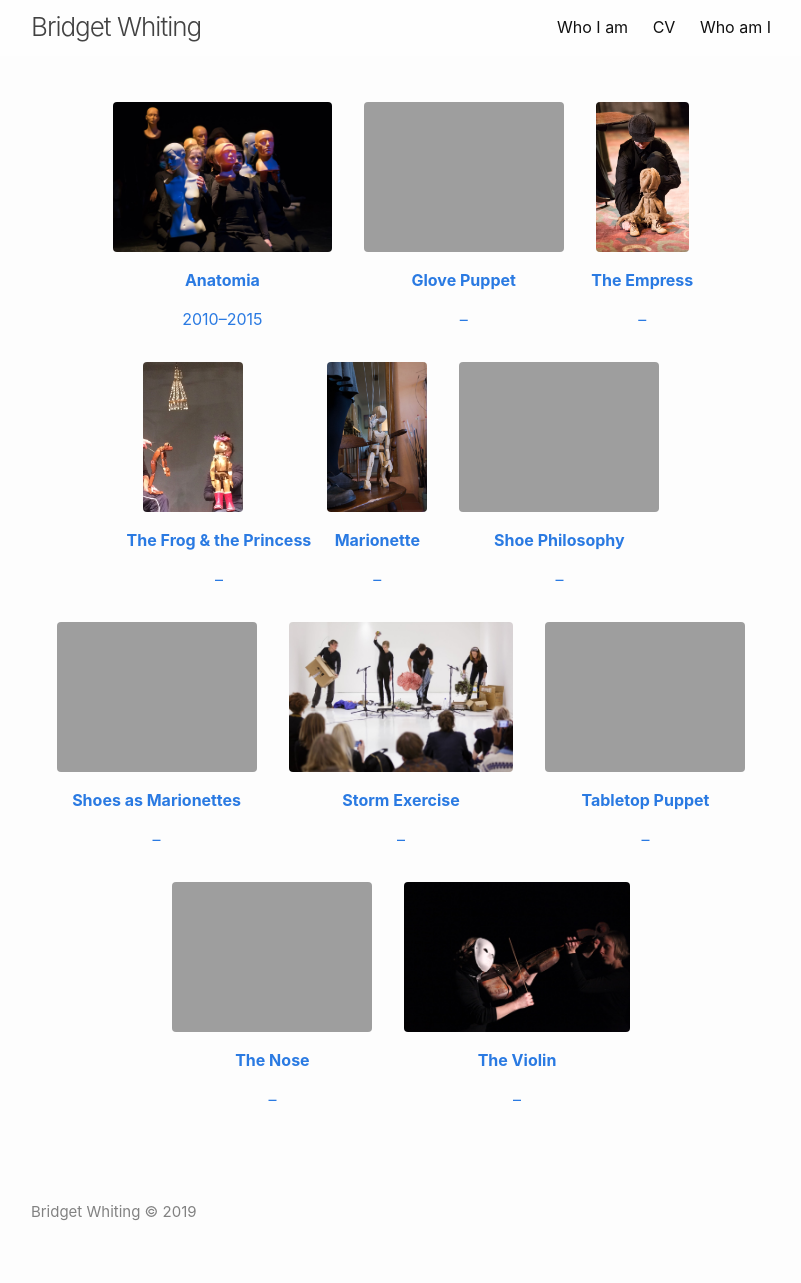
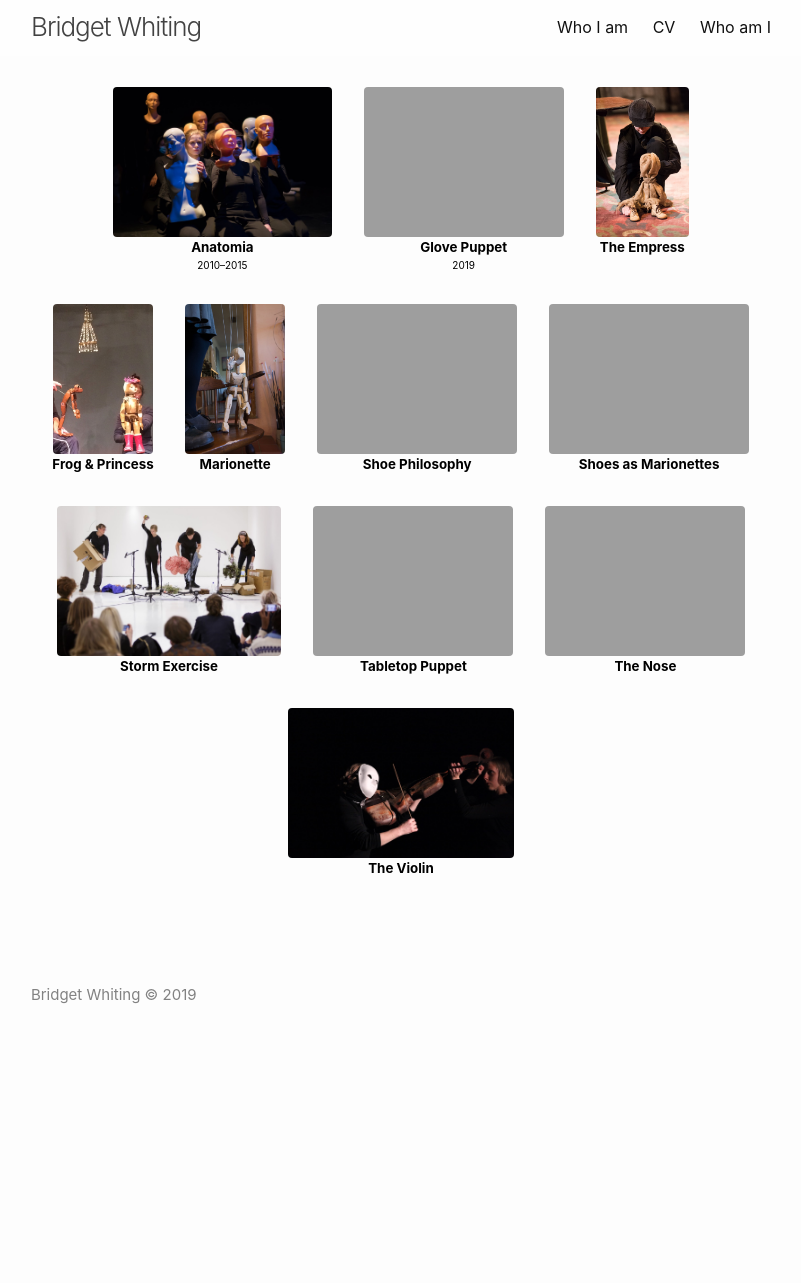
Before and after one commit to markwhiting/bridget, a Jekyll site: the page built from index.md, in a window 1280 px wide. Shown: the whole page, without its empty margins (239-1040 px from the left). Built offline with Jekyll 4.4.1, drawn with Linux system fonts in a browser that asks for light colours; after the commit the page ends 1066 px from its top, so only the background shows below that.

Commit message:
Added date and lable

```diff
--- a/_layouts/home.html
+++ b/_layouts/home.html
@@ -7,6 +7,7 @@ layout: default
   {{ content }}
   <ul class="post-list">
     {% for project in site.projects %}
+    <li>
       <a class="project-link" href="{{ project.url | relative_url }}">
         {% if project.image %}
         <img
@@ -17,12 +18,14 @@ layout: default
         <p class="project-label">
           <strong>{{ project.title | escape }}</strong>
         </p>
-      <p class="project-label">
-        {{ project.startDate | escape }}–{{ project.endDate | escape }}
+        {% if project.endDate %}
+        <p class="project-label" style="font-size: x-small;">
+          {% if project.startDate %}{{ project.startDate | escape }}–{%- endif
+          -%}{{ project.endDate | escape }}
         </p>
-      {% endif %}
-      <!-- <p class="project-label">{{ project.title | escape }}</p> -->
+        {% endif %} {% endif %}
       </a>
+    </li>
     {% endfor %}
   </ul>
 </div>
--- a/_projects/anatomia.markdown
+++ b/_projects/anatomia.markdown
@@ -12,16 +12,20 @@ An exploration of mannequin parts, creating underwater scenes, turning them into
 Collaborating with puppetry students at [VŠMU](https://www.vsmu.sk/en/), Academy of Performing Arts Bratislava, Slovakia
 
 ## Director
+
 - Peter Palik
 
 ## Scenography
+
 - Juliána Dubovská
 
 ## Producers
+
 - Michaela Malková
 - Alena Solovicová
 
 ## Performers
+
 - Tekla Benczi
 - Swann Garnier
 - Lukáš Jurko
@@ -33,7 +37,9 @@ Collaborating with puppetry students at [VŠMU](https://www.vsmu.sk/en/), Academ
 - Bridget Whiting
 
 ## Venue
+
 ### 2019
+
 VŠMU, Academy of Performing Arts Bratislava, Slovakia
 
 ![]({{ "/assets/Anatomia/anatomia 1.jpg" | absolute_url }})
--- a/_projects/cubist-angel.markdown
+++ b/_projects/cubist-angel.markdown
@@ -2,6 +2,7 @@
 title: Glove Puppet
 image: /assets/GlovePuppet/GP finished 0.jpeg
 colour: “”
+endDate: 2019
 ---
 
 Perhaps almost a self portrait, this glove puppet, half human half angle, was inspired by bent metal painted face sculpture by Picasso and Paul Klee’s puppets.
--- a/_projects/frog-and-princess.markdown
+++ b/_projects/frog-and-princess.markdown
@@ -1,5 +1,5 @@
 ---
-title: The Frog & the Princess
+title: Frog & Princess
 image: /assets/FrogPrincess/1 F&P.jpeg
 ---
 
--- a/_sass/minima/_layout.scss
+++ b/_sass/minima/_layout.scss
@@ -184,8 +184,10 @@
   display: flex;
   justify-content: center;
   flex-wrap: wrap;
-
+  align-items: flex-start;
   > li {
+    padding: 0;
+    margin: 0;
     margin-bottom: $spacing-unit;
   }
 }
@@ -200,14 +202,18 @@
   @include relative-font-size(1.5);
 }
 
-.project-link {
+.project-link,
+.project-link:hover,
+.project-link:visited {
   position: relative;
+  color: black;
+  text-decoration: none;
 }
 
 .project-cover {
   height: $spacing-unit * 5;
   padding: $spacing-unit/30;
-  margin: $spacing-unit * 0.5;
+  margin: 0 $spacing-unit * 0.5;
 }
 
 .project-cover:hover {
@@ -216,11 +222,10 @@
 
 .project-label {
   width: 100%;
+  font-size: smaller;
+  margin: 0;
+  padding: 0;
   text-align: center;
-  a {
-    text-decoration: none;
-    color: black;
-  }
 }
 
 /**
```
Lines whose indentation alone changed are shown as unchanged.
